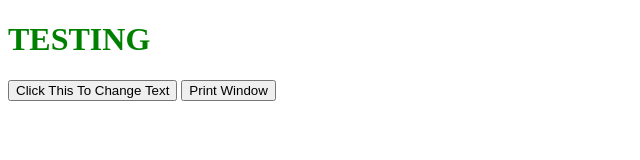
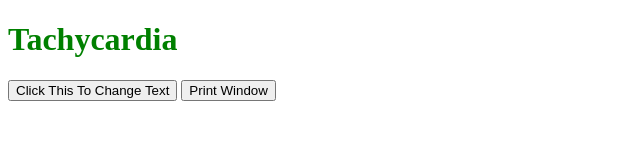
Before and after one commit to RenTrieu/RenTrieu.github.io, a plain HTML site: page index.html in a window 1280 px wide. Shown: the whole page, without its empty margins (0-640 px from the left). Drawn offline with Linux system fonts and the light colour scheme.

Commit message:
Changed name stuff

```diff
--- a/index.html
+++ b/index.html
@@ -6,7 +6,7 @@
       </style>
         <head>
                 <div id="header1">
-                          <h1>TESTING</h1>
+                          <h1>Tachycardia</h1>
                               </div>
                                 </head>
                                   <body>
```
